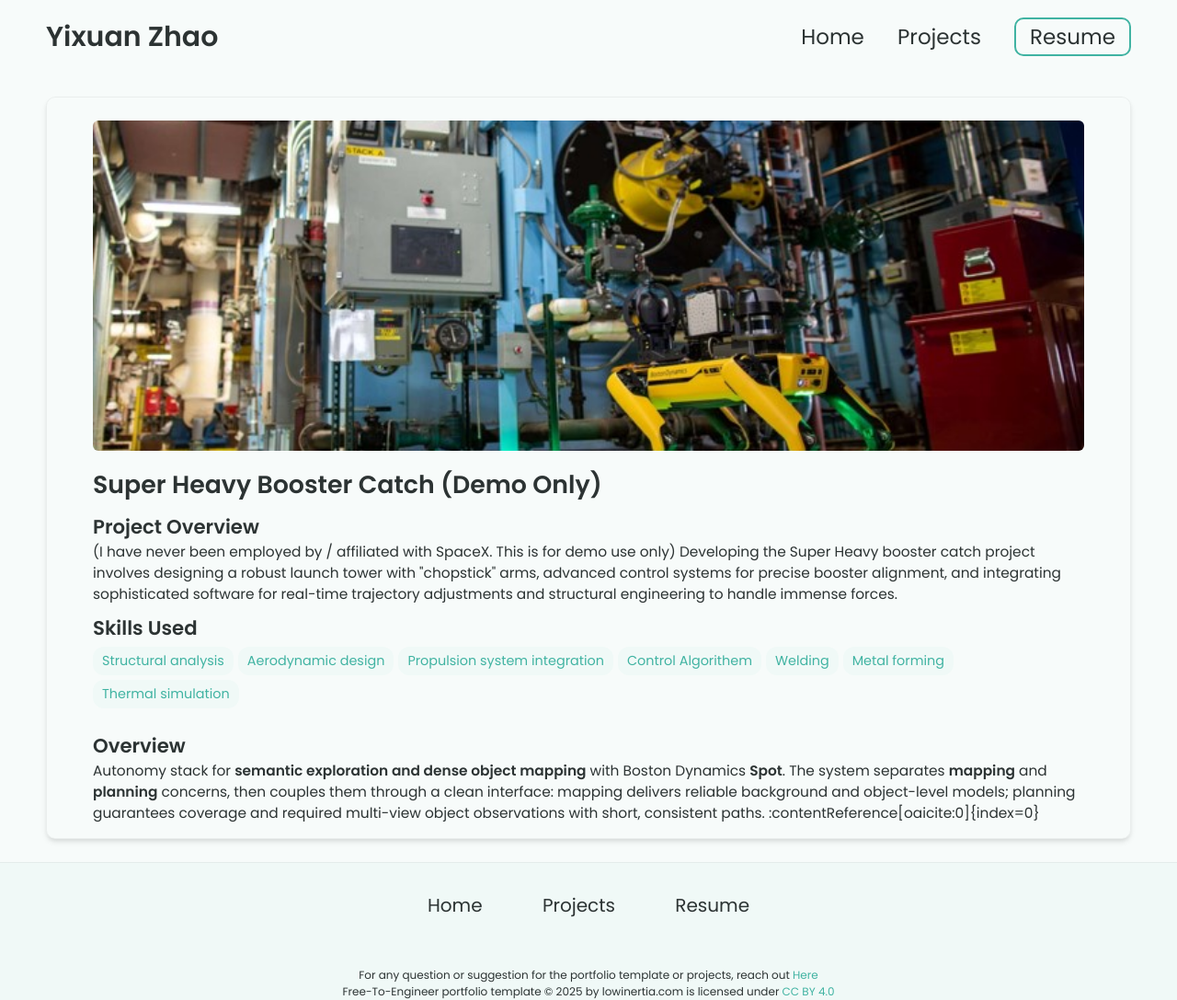
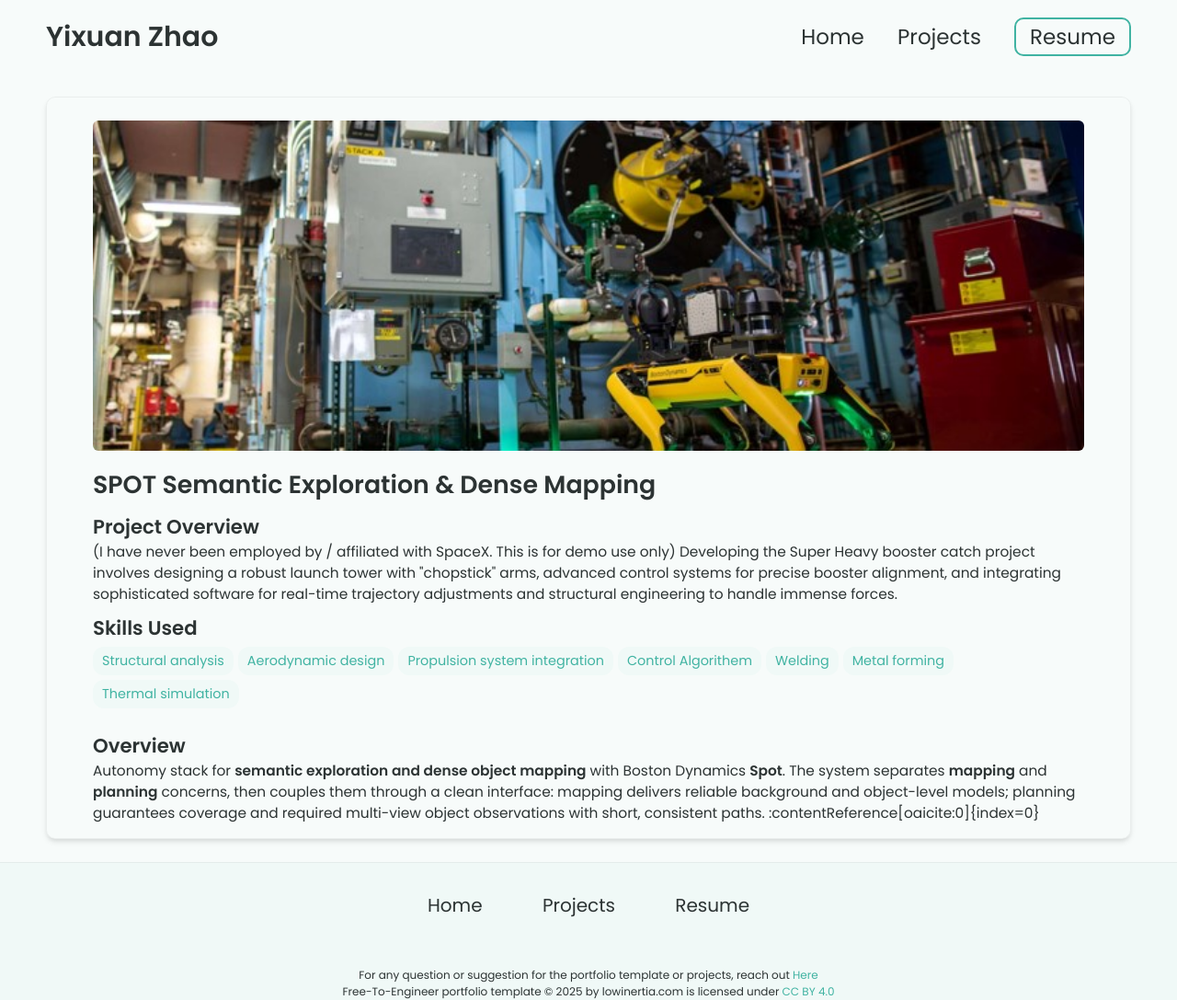
Before and after one commit to zyx1108/zyx1108.github.io, a Jekyll site: the page built from _projects/SPOT Exploration/index.md, in a window 1280 px wide. Shown: the whole page at 92% size. Built offline with Jekyll 4.4.1, drawn with Linux system fonts in a browser that asks for light colours.

Commit message:
Update index.md

```diff
--- a/_projects/SPOT Exploration/index.md
+++ b/_projects/SPOT Exploration/index.md
@@ -1,6 +1,6 @@
 ---
 layout: post
-title: Super Heavy Booster Catch (Demo Only)
+title: SPOT Semantic Exploration & Dense Mapping
 description:  (I have never been employed by / affiliated with SpaceX. This is for demo use only)
     Developing the Super Heavy booster catch project involves designing a robust launch tower with "chopstick" arms, advanced control systems for precise booster alignment, and integrating sophisticated software for real-time trajectory adjustments and structural engineering to handle immense forces.
 skills:
```
